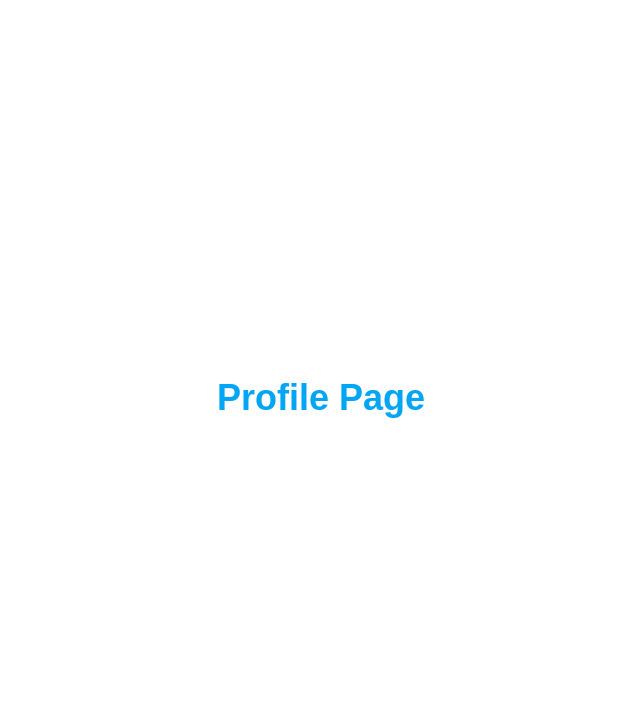
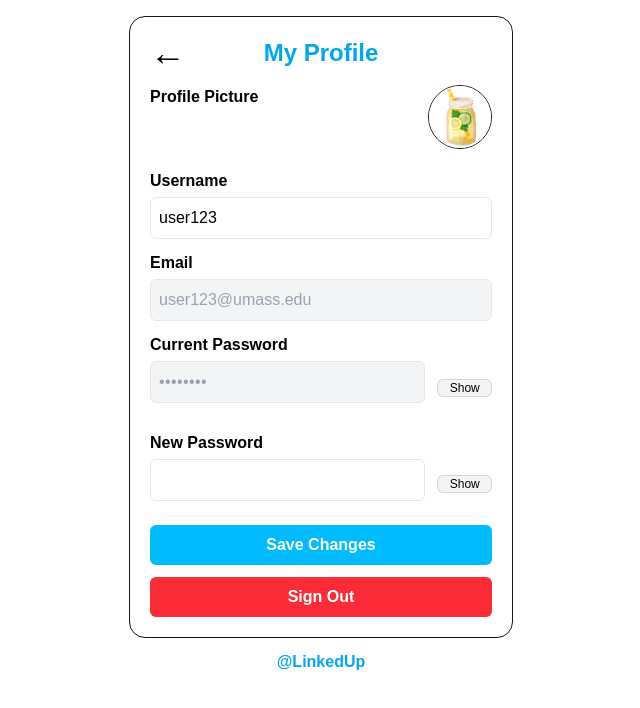
Before and after one commit to JianmingLinUMass/LinkedUp, a Next.js app in the folder linkedup/: page /profile in a window 1280 px wide. Shown: the top 708 px of the page, without its empty margins (319-959 px from the left). Built offline with nearby package versions, Linux system fonts and the light colour scheme.

Commit message:
Added frontend ui for the profile page. Cleaned up the main page and the login page.

```diff
--- a/linkedup/app/log-in/page.tsx
+++ b/linkedup/app/log-in/page.tsx
@@ -36,7 +36,7 @@ export default function LoginPage() {
                         <label className='block text-black font-bold mb-1'>
                             Email
                         </label>
-                        <input type='email' className='w-full border rounded-md p-2 text-black placeholder-gray-400 focus:outline-none focus:ring-2 focus:ring-sky-300'
+                        <input type='email' className='w-full border rounded-md p-2 text-black placeholder-gray-400 border border-gray-200 focus:outline-none focus:ring-2 focus:ring-sky-300'
                             placeholder='Enter your email'
                             value={email}
                             onChange={(e) => setEmail(e.target.value)}
@@ -48,7 +48,7 @@ export default function LoginPage() {
                         <label className='block text-black font-bold mb-1'>
                             Password
                         </label>
-                        <input type='password' className='w-full border rounded-md p-2 text-black placeholder-gray-400 focus:outline-none focus:ring-2 focus:ring-sky-300'
+                        <input type='password' className='w-full border rounded-md p-2 text-black placeholder-gray-400 border border-gray-200 focus:outline-none focus:ring-2 focus:ring-sky-300'
                             placeholder='Enter your password'
                             value={password}
                             onChange={(e) => setPassword(e.target.value)}
--- a/linkedup/app/main/page.tsx
+++ b/linkedup/app/main/page.tsx
@@ -67,7 +67,7 @@ export default function MainPage() {
             <main className='flex-grow flex items-center justify-center'>
                 <div className='w-full max-w-sm rounded-2xl border bg-white p-5 shadow-sm min-h-[700px]'>
                     <header className='flex gap-5 items-center pb-4 border-b text-gray-300'>
-                        {GoToProfilePage()}
+                        <GoToProfilePage/>
                         <div>
                             <p className='text-gray-500 font-bold'>
                                 Welcome back,
@@ -79,7 +79,7 @@ export default function MainPage() {
                     </header>
 
                     <section className='mt-4'>
-                        <button onClick={() => setMyListOpen((e) => !e)} className='w-full flex items-center justify-between py-2 text-left'>
+                        <button onClick={() => setMyListOpen(!myListOpen)} className='w-full flex items-center justify-between py-2 text-left cursor-pointer'>
                             <h2 className='text-lg font-bold text-black'>My Activities</h2>
                         </button>
                         {myListOpen && (
@@ -90,7 +90,7 @@ export default function MainPage() {
                     </section>
 
                     <section className='mt-4'>
-                        <button onClick={() => setFeedListOpen((e) => !e)} className='w-full flex items-center justify-between py-2 text-left'>
+                        <button onClick={() => setFeedListOpen(!feedListOpen)} className='w-full flex items-center justify-between py-2 text-left cursor-pointer'>
                             <h2 className='text-lg font-bold text-black'>Activity Feeds</h2>
                         </button>
                         {feedListOpen && (
@@ -98,7 +98,7 @@ export default function MainPage() {
                             <ListBox items={activityFeedsList} />
                             </>
                         )}
-                        {GoToActivityCreationPage()}
+                        <GoToActivityCreationPage/>
                     </section>
                 </div>
             </main>
--- a/linkedup/app/profile/page.tsx
+++ b/linkedup/app/profile/page.tsx
@@ -1,9 +1,111 @@
+'use client'
+
+import Image from 'next/image';
+import { useRouter } from 'next/navigation';
+import { useState } from 'react';
+
+function GoBackToMainPage() {
+    const router = useRouter();
+
+    return (
+        <button onClick={() => router.push('/main')}
+                className='absolute left-0 text-4xl text-black font-bold cursor-pointer'>
+            ←
+        </button>
+    );
+}
+
+function GoBackToLoginPage() {
+    const router = useRouter();
+
+    return (
+        <button onClick={() => router.push('/log-in')}
+                className='w-full py-2 rounded-md bg-red-500 text-white font-semibold hover:bg-red-600 cursor-pointer'>
+            Sign Out
+        </button>
+    );
+}
+
+function SaveChanges() {
+    // Needs to apply changes to username and password
+    console.log('Saving changes.')
+    return;
+}
+
 export default function ProfilePage() {
+    const userEmail = 'user123@umass.edu';
+    const userCurrentPassword = '12345678';
+
+    const [username, setUsername] = useState('user123');
+    const [showCurrentPassword, setShowCurrentPassword] = useState(false);
+    const [userNewPassword, setUserNewPassword] = useState('');
+    const [showNewPassword, setShowNewPassword] = useState(false);
+
     return(
-        <div className='min-h-screen flex items-center justify-center bg-white'>
-            <h1 className='text-4xl font-bold text-sky-500 text-center mb-1'>
-                Profile Page
-            </h1>
+        <div className='min-h-screen flex flex-col items-center bg-white'>
+            <main className='w-full max-w-sm rounded-2xl border bg-white p-5 mt-4 flex flex-col'>
+                <div className='relative flex items-center mb-4'>
+                    <GoBackToMainPage/>
+                    <h1 className='text-2xl font-bold text-sky-500 mx-auto'>
+                        My Profile
+                    </h1>
+                </div>
+
+                <div className='flex iterms-center justify-between mb-5'>
+                    <p className='font-bold text-black'>
+                        Profile Picture
+                    </p>
+                    <div className='h-16 w-16 rounded-full overflow-hidden border cursor-pointer'>
+                        <Image src='/lemon_drink.jpeg' alt='User Profile Picture' width={64} height={64} className='object-cover'/>
+                    </div>
+                </div>
+
+                <label className='font-bold text-black mb-1'>
+                    Username
+                </label>
+                <input type='text' value={username} onChange={(e) => setUsername(e.target.value)}
+                       className='w-full border border-gray-200 rounded-md p-2 mb-3 text-black'/>
+
+                <label className='font-bold text-black mb-1'>
+                    Email
+                </label>
+                <input type='text' value={userEmail}
+                       className='w-full border border-gray-200 rounded-md p-2 mb-3 text-gray-400 bg-gray-100 focus:outline-none' readOnly/>
+
+                <label className='font-bold text-black mb-1'>
+                    Current Password
+                </label>
+                <div className='flex items-center gap-3 mb-4'>
+                    <input type={showCurrentPassword ? 'text' : 'password'} value={userCurrentPassword}
+                           className='w-full border border-gray-200 rounded-md p-2 mb-3 text-gray-400 bg-gray-100 focus:outline-none tracking-wide' readOnly/>
+                    <button onClick={() => setShowCurrentPassword(!showCurrentPassword)}
+                            className='text-xs px-2 w-16 rounded-md text-center text-black border border-gray-300 bg-gray-100'>
+                        {showCurrentPassword ? 'Hide' : 'Show'}
+                    </button>
+                </div>
+
+                <label className='font-bold text-black mb-1'>
+                    New Password
+                </label>
+                <div className='flex items-center gap-3 mb-4'>
+                    <input type={showNewPassword ? 'text' : 'password'} value={userNewPassword} onChange={(e) => setUserNewPassword(e.target.value)}
+                           className='w-full border border-gray-200 rounded-md p-2 mb-2 text-black focus:outline-none tracking-wide'/>
+                    <button onClick={() => setShowNewPassword(!showNewPassword)}
+                            className='text-xs px-2 w-16 rounded-md text-center text-black border border-gray-300 bg-gray-100'>
+                        {showNewPassword ? 'Hide' : 'Show'}
+                    </button>
+                </div>
+
+                <button onClick={SaveChanges} className='w-full py-2 rounded-md bg-sky-400 text-white font-semibold hover:bg-sky-500 mb-3'>
+                    Save Changes
+                </button>
+
+                <GoBackToLoginPage/>
+            </main>
+
+            <footer className='text-4x1 font-bold text-sky-500 text-center mt-3 mb-2'>
+                @LinkedUp
+            </footer>
         </div>
     );
 }
```
